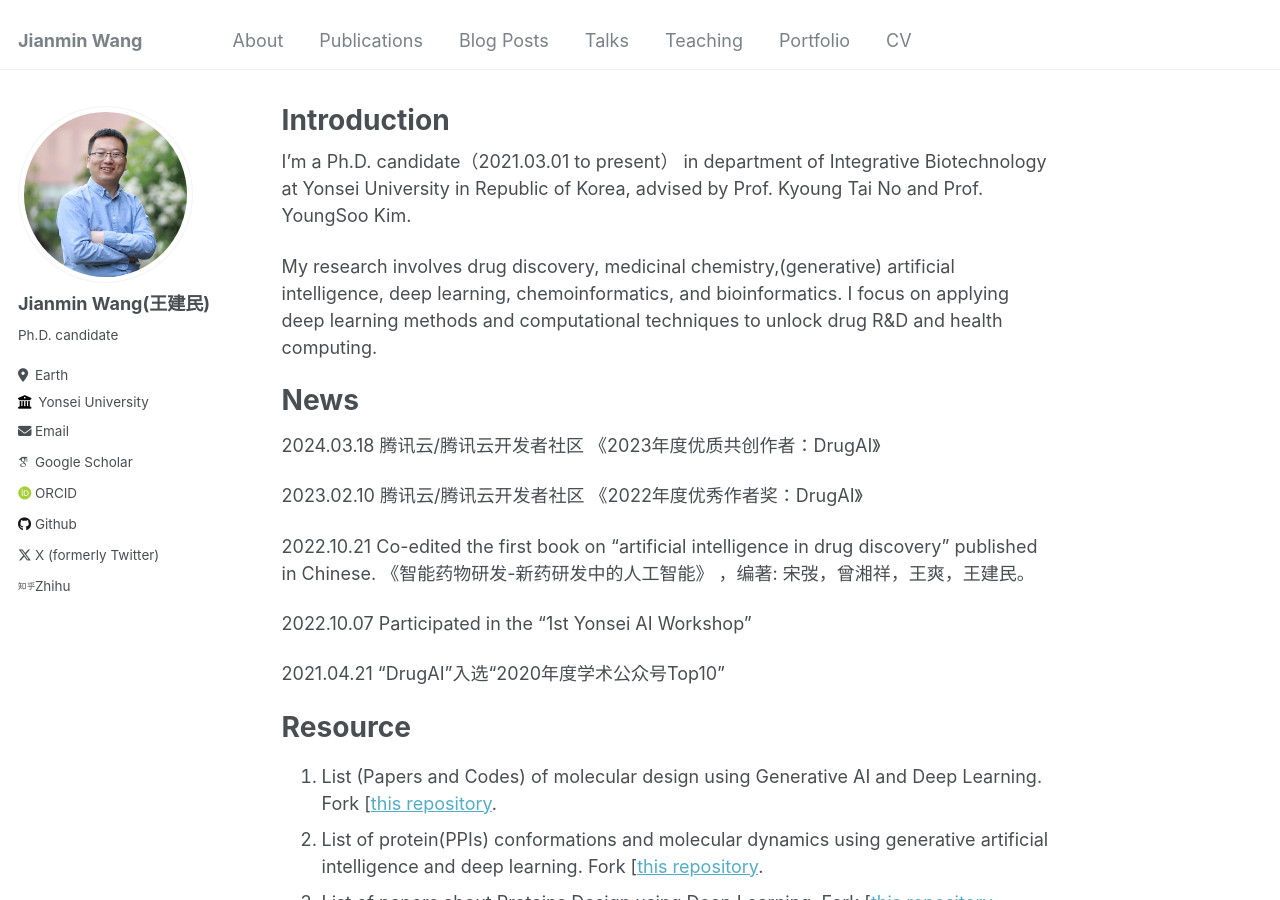
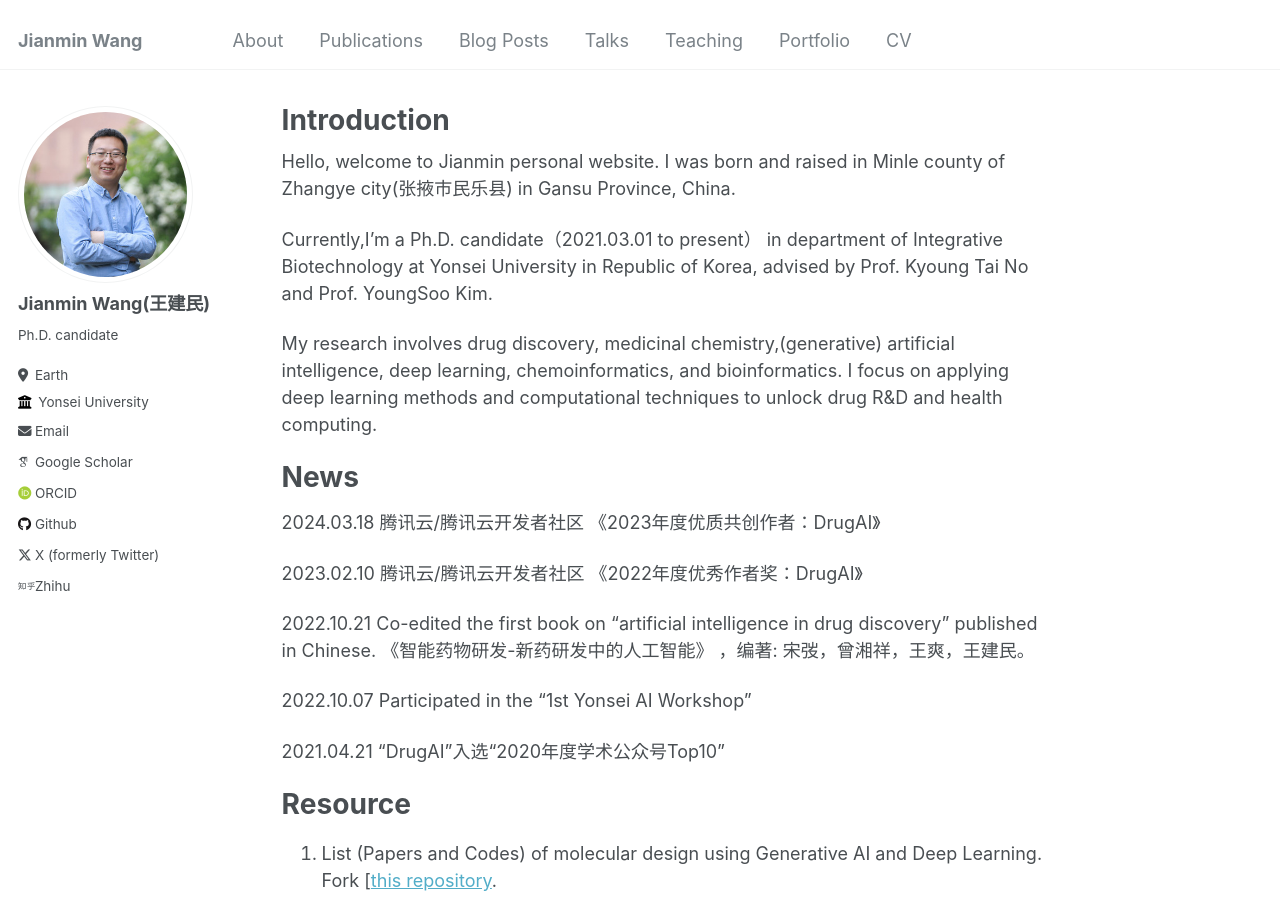
Before and after one commit to Jianmin2drugai/Jianmin2drugai.github.io, a Jekyll site: the page built from _pages/about.md, in a window 1280 px wide and 900 px high. Built offline with Jekyll 4.4.1, drawn with Linux system fonts in a browser that asks for light colours; some web fonts are replaced.

Commit message:
Update about.md

```diff
--- a/_pages/about.md
+++ b/_pages/about.md
@@ -6,8 +6,9 @@ redirect_from:
   - /about/
   - /about.html
 ---
+Hello, welcome to Jianmin personal website. I was born and raised in Minle county of Zhangye city(张掖市民乐县) in Gansu Province, China.
 
-I'm a Ph.D. candidate（2021.03.01 to present） in department of Integrative Biotechnology at Yonsei University in Republic of Korea, advised by Prof. Kyoung Tai No and Prof. YoungSoo Kim.
+Currently,I'm a Ph.D. candidate（2021.03.01 to present） in department of Integrative Biotechnology at Yonsei University in Republic of Korea, advised by Prof. Kyoung Tai No and Prof. YoungSoo Kim.
 
 My research involves drug discovery, medicinal chemistry,(generative) artificial intelligence, deep learning, chemoinformatics, and bioinformatics. I focus on applying deep learning methods and computational techniques to unlock drug R&D and health computing.
 
```
